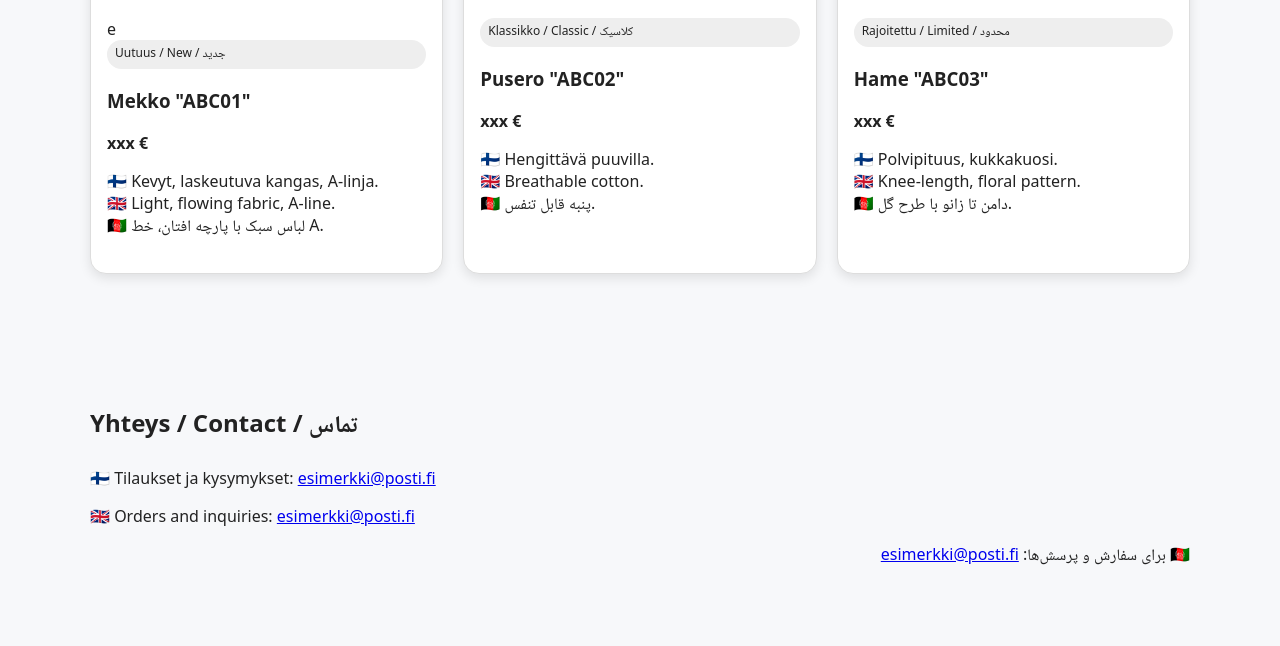
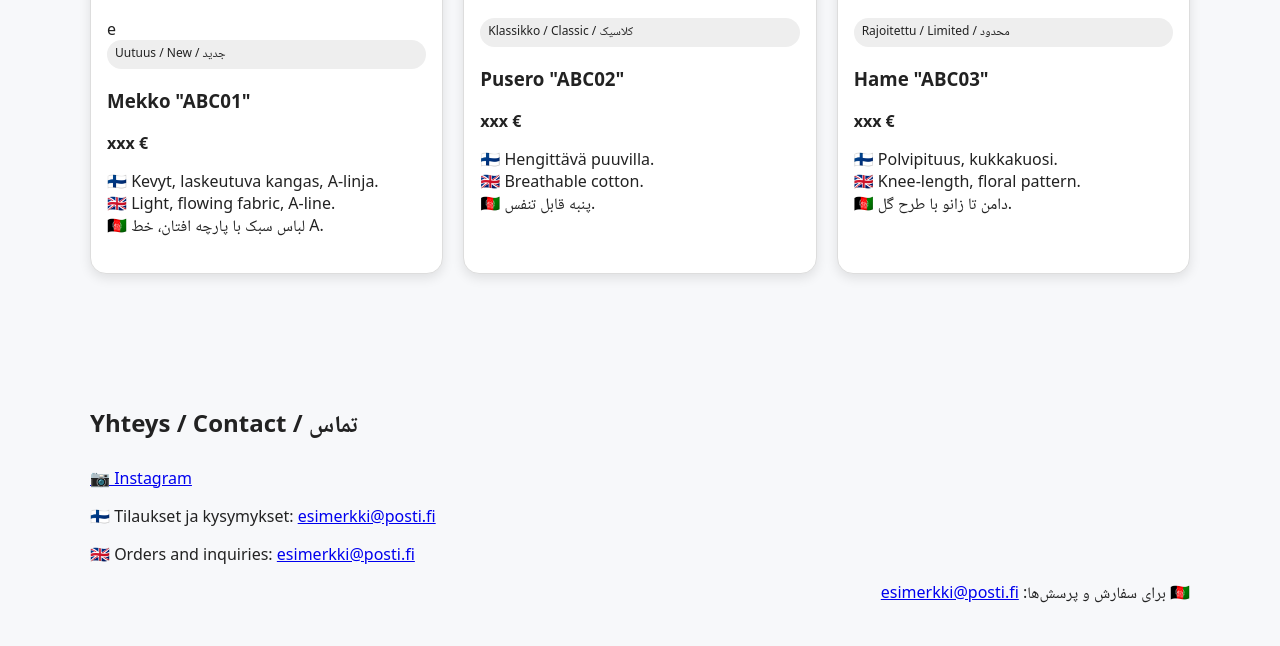
Before and after one commit to xnadiyaxx/zznadiyaxx, a plain HTML site: page index.html in a window 1280 px wide. Shown: the part 2088-2734 px from the top of the page. Drawn offline with Linux system fonts and the light colour scheme.

Commit message:
Add files via upload
Lisätty instagram

```diff
--- a/index.html
+++ b/index.html
@@ -188,6 +188,26 @@ box-shadow: 0 2px 6px rgba(0,0,0,0.05);
 
     <section id="yhteys" class="section">
       <h2>Yhteys / Contact / تماس</h2>
+	<p>
+	  <a href="https://www.instagram.com/p/DNnEimDMWHP/?igsh=MWQzZnl0MHBrYmJ4Yg==" target="_blank">
+	    📷 Instagram
+	  </a>
+	</p>
+
+
+
+
+
+	<!-- Instagram post embed
+		<blockquote class="instagram-media"
+ 		 data-instgrm-permalink="https://www.instagram.com/p/DNnEimDMWHP/"
+		  data-instgrm-version="14"
+		  style="background:#FFF; border:0; margin: 20px auto; max-width:540px; min-width:326px; padding:0; width:100%;">
+		</blockquote>
+	<script async src="//www.instagram.com/embed.js"></script>-->
+
+
+
       <p>🇫🇮 Tilaukset ja kysymykset: <a href="mailto:esimerkki@posti.fi">esimerkki@posti.fi</a></p> <!-- e-mail kuvana -->
       <p>🇬🇧 Orders and inquiries: <a href="mailto:esimerkki@posti.fi">esimerkki@posti.fi</a></p>
       <p lang="fa" dir="rtl">🇦🇫 برای سفارش و پرسش‌ها: <a href="mailto:esimerkki@posti.fi">esimerkki@posti.fi</a></p>
```
